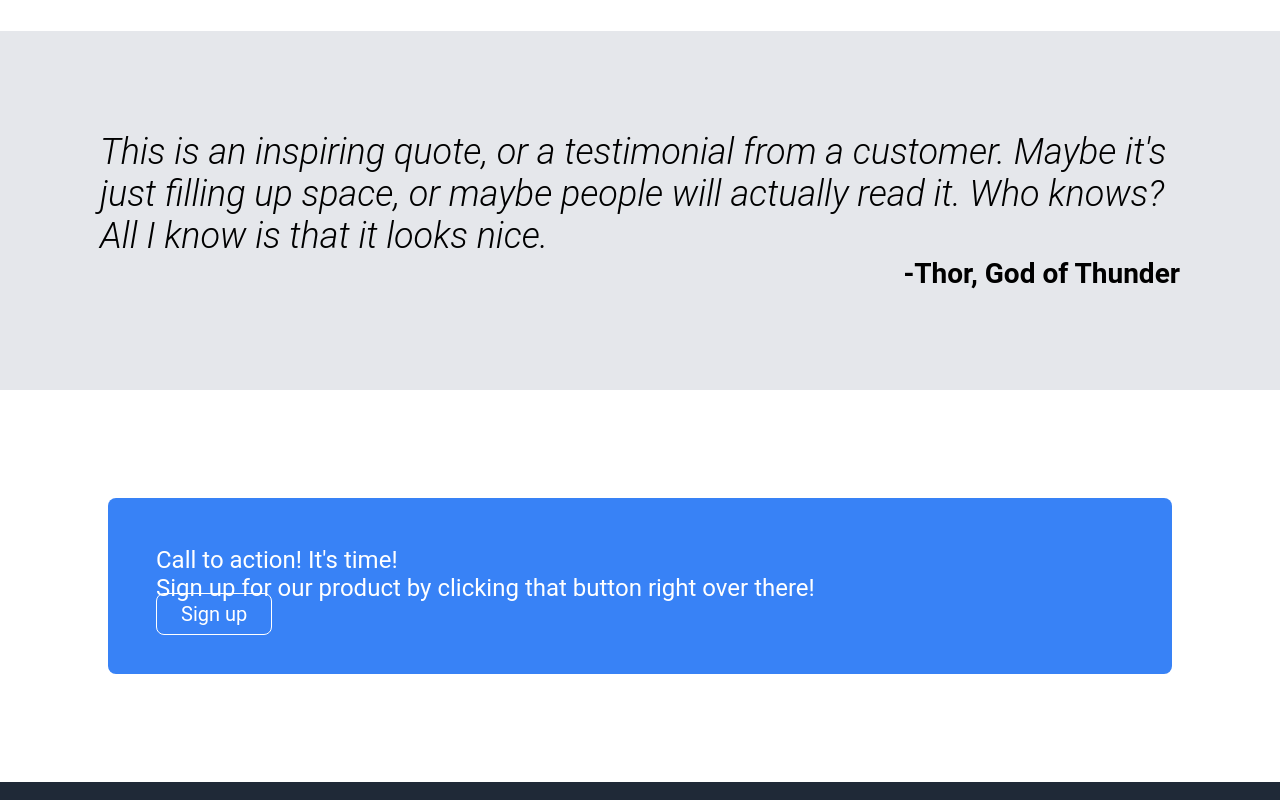
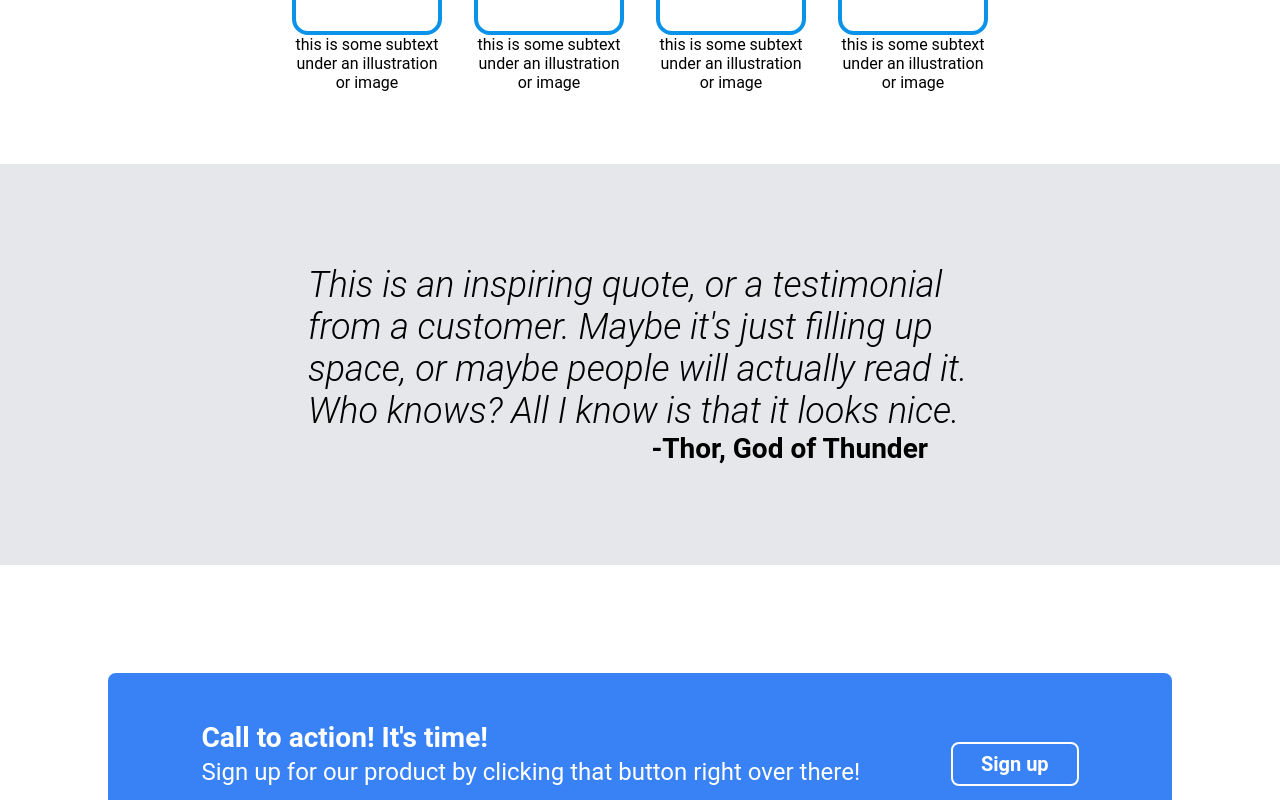
Before and after one commit to lksantos-uci/landing-page, a plain HTML site: page index.html in a window 1280 px wide. Shown: the part 840-1640 px from the top of the page. Drawn offline with Linux system fonts and the light colour scheme.

Commit message:
Finish landing page
I finished styling the remaining sections of the landing page.

```diff
--- a/css/style.css
+++ b/css/style.css
@@ -36,9 +36,15 @@
     padding: 100px;
 }
 
+.about .text {
+    margin-left: 150px;
+}
+
 .about .image {
     background-color: rgb(107, 114, 123);
-    padding: 64px 150px;
+    padding: 84px 200px;
+    margin-right: 150px;
+    margin-left: 52px;
 }
 
 .about h1 {
@@ -95,16 +101,22 @@
     padding: 100px;
 }
 
-.quote .container blockquote {
+.quote .container .text blockquote p {
     font-size: 36px;
     font-weight: 300;
     font-style: italic;
 }
 
-.quote .container p {
+.quote .container .text blockquote footer {
     font-size: 28px;
     font-weight: bold;
     text-align: right;
+    margin-right: 44px;
+}
+
+.quote .container .text {
+    margin-left: 208px;
+    margin-right: 208px;
 }
 
 .sign-up .container {
@@ -115,18 +127,20 @@
     justify-content: space-around;
     padding: 48px;
     border-radius: 8px;
+    display: flex;
+}
+
+.sign-up .container .text h3 {
+    margin-bottom: 4px;
 }
 
 .sign-up .container .btn {
     text-decoration: none;
-    border: 1px solid white;
+    border: 2px solid white;
     font-size: 20px;
-    padding: 8px 24px;
-    flex-grow: 0;
-}
-
-.sign-up .container .text {
-    text-decoration: none
+    padding: 8px 28px;
+    font-weight: bold;
+    align-self: flex-end;
 }
 
 .main-footer {
--- a/index.html
+++ b/index.html
@@ -47,15 +47,19 @@
 
         <section class="quote">
             <div class="container">
-                <blockquote>This is an inspiring quote, or a testimonial from a customer. Maybe it's just filling up space, or maybe people will actually read it. Who knows? All I know is that it looks nice.</blockquote>
-                <p>-Thor, God of Thunder</p>
+                <div class="text">
+                    <blockquote>
+                        <p>This is an inspiring quote, or a testimonial from a customer. Maybe it's just filling up space, or maybe people will actually read it. Who knows? All I know is that it looks nice.</p>
+                        <footer>-Thor, God of Thunder</footer>
+                    </blockquote>
+                </div>
             </div>
         </section>
 
         <section class="sign-up">
             <div class="container">
                 <div class="text">
-                    <p>Call to action! It's time!</p>
+                    <h3>Call to action! It's time!</h3>
                     <p>Sign up for our product by clicking that button right over there!</p>
                 </div>
                 <a class="btn" href="#">Sign up</a>
```
